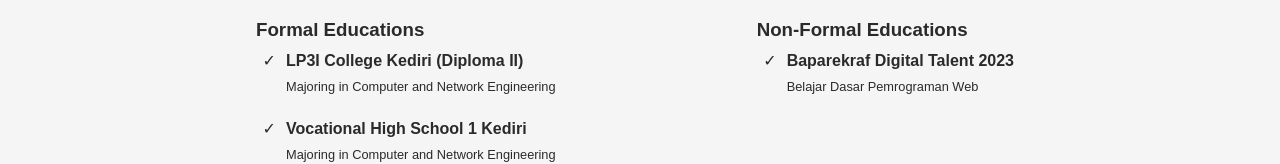
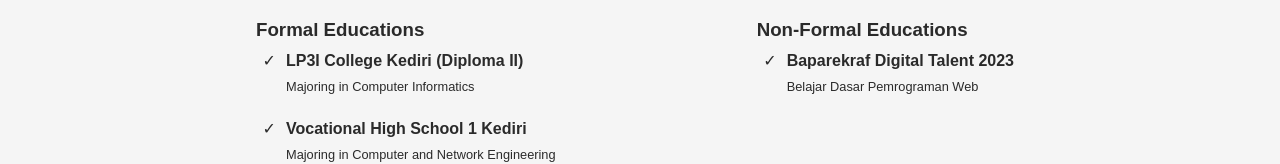
Before and after one commit to madyanes/cv-prakerja-hacktiv8, a React (Vite) app: page /education in a window 1280 px wide. Shown: the part 415-579 px from the top of the page. Built offline with nearby package versions, Linux system fonts and the light colour scheme; a web font is replaced by a local one.

Commit message:
[FIX] College major

```diff
--- a/src/pages/Education.jsx
+++ b/src/pages/Education.jsx
@@ -10,7 +10,7 @@
           <ul>
             <li>
               <h2>LP3I College Kediri (Diploma II)</h2>
-              <p>Majoring in Computer and Network Engineering</p>
+              <p>Majoring in Computer Informatics</p>
             </li>
             <li>
               <h2>Vocational High School 1 Kediri</h2>
```
